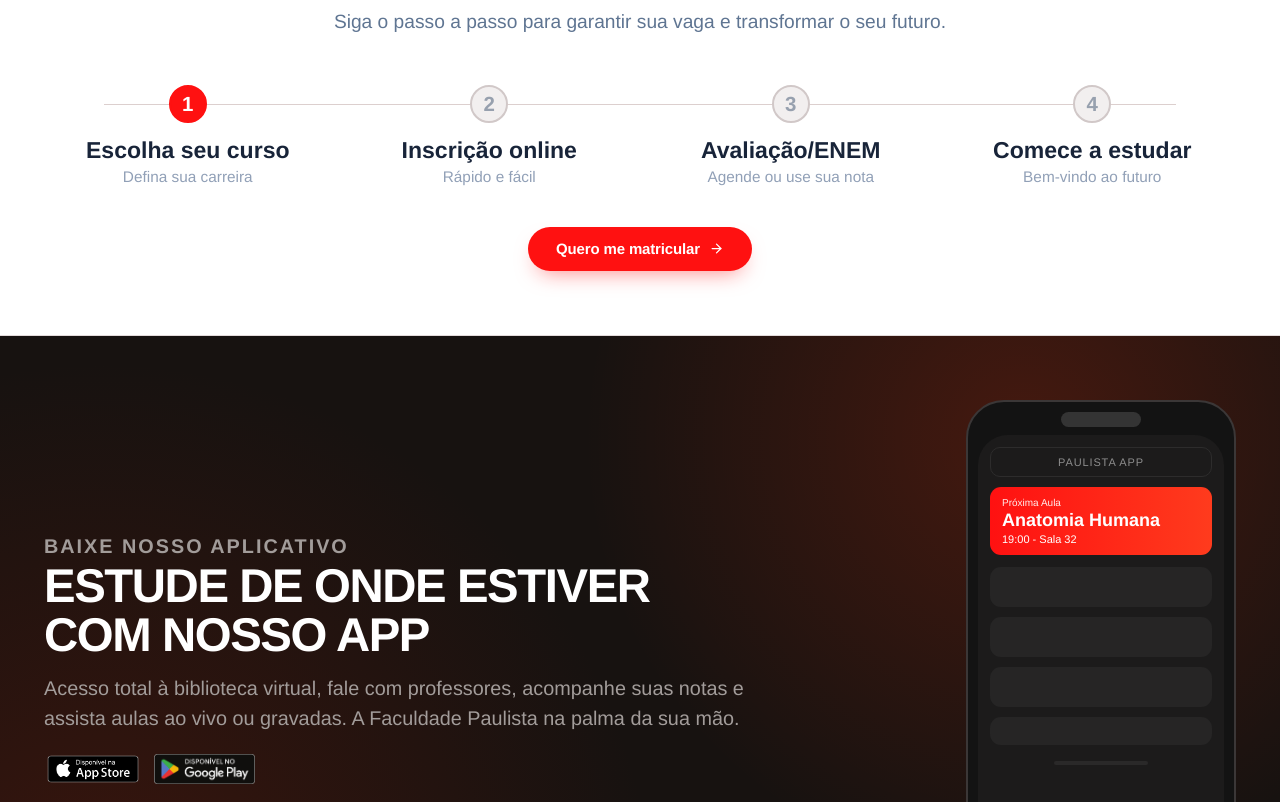
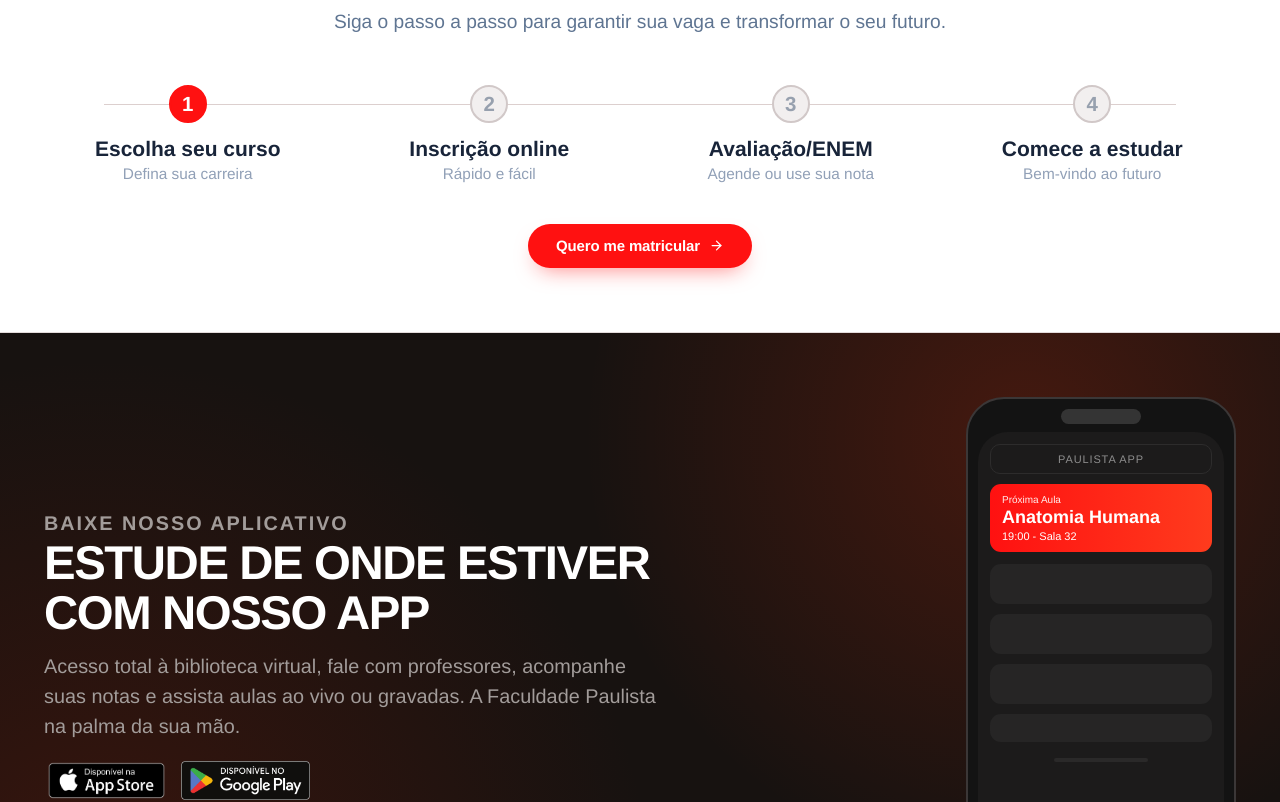
Before and after one commit to martinlofranodeoliveira/faculdadepaulista.com.br, a React (Vite) app: page / in a window 1280 px wide. Shown: the part 1620-2422 px from the top of the page. Built offline with nearby package versions, Linux system fonts and the light colour scheme.

Commit message:
style: refine LP typography and spacing adjustments

```diff
--- a/src/landing/landing.css
+++ b/src/landing/landing.css
@@ -56,7 +56,7 @@ section[id] {
 }
 
 .lp-main-button--compact {
-  font-size: clamp(15px, 1.15vw, 26px);
+  font-size: clamp(15px, 1.15vw, 21px);
   min-height: clamp(44px, 3.1vw, 56px);
   padding: 0 clamp(22px, 2.2vw, 38px);
 }
@@ -522,7 +522,7 @@ section[id] {
 
 .lp-journey h2 {
   color: var(--lp-title);
-  font-size: clamp(32px, 3vw, 56px);
+  font-size: clamp(32px, 3vw, 42px);
   letter-spacing: -0.03em;
   margin: 0;
   text-transform: uppercase;
@@ -530,7 +530,7 @@ section[id] {
 
 .lp-journey__inner > p {
   color: #5f7592;
-  font-size: clamp(16px, 1.5vw, 26px);
+  font-size: clamp(16px, 1.5vw, 20px);
   margin: 10px 0 0;
 }
 
@@ -563,7 +563,7 @@ section[id] {
   border-radius: 999px;
   color: #97a0ae;
   display: inline-flex;
-  font-size: clamp(18px, 1.6vw, 28px);
+  font-size: clamp(18px, 1.6vw, 21px);
   font-weight: 700;
   height: clamp(38px, 2.7vw, 42px);
   justify-content: center;
@@ -579,13 +579,13 @@ section[id] {
 
 .lp-journey__steps h3 {
   color: #182439;
-  font-size: clamp(20px, 1.8vw, 35px);
+  font-size: clamp(20px, 1.8vw, 21px);
   margin: 0 0 4px;
 }
 
 .lp-journey__steps small {
   color: #91a0b7;
-  font-size: clamp(14px, 1.2vw, 23px);
+  font-size: clamp(14px, 1.2vw, 17px);
 }
 
 .lp-journey .lp-main-button {
@@ -617,7 +617,7 @@ section[id] {
 
 .lp-app h2 {
   color: #fff;
-  font-size: clamp(30px, 3.7vw, 66px);
+  font-size: clamp(30px, 3.7vw, 54px);
   letter-spacing: -0.03em;
   line-height: 1.04;
   margin: 0 0 14px;
@@ -625,10 +625,10 @@ section[id] {
 
 .lp-app p {
   color: #a29c9a;
-  font-size: clamp(15px, 1.55vw, 28px);
+  font-size: clamp(15px, 1.55vw, 20px);
   line-height: 1.52;
   margin: 0;
-  max-width: 720px;
+  max-width: 620px;
 }
 
 .lp-app__stores {
@@ -638,8 +638,8 @@ section[id] {
 }
 
 .lp-app__stores img {
-  display: block;
-  height: clamp(30px, 2.2vw, 38px);
+  display: flex;
+  height: clamp(30px, 3vw, 58px);
 }
 
 .lp-phone {
```
